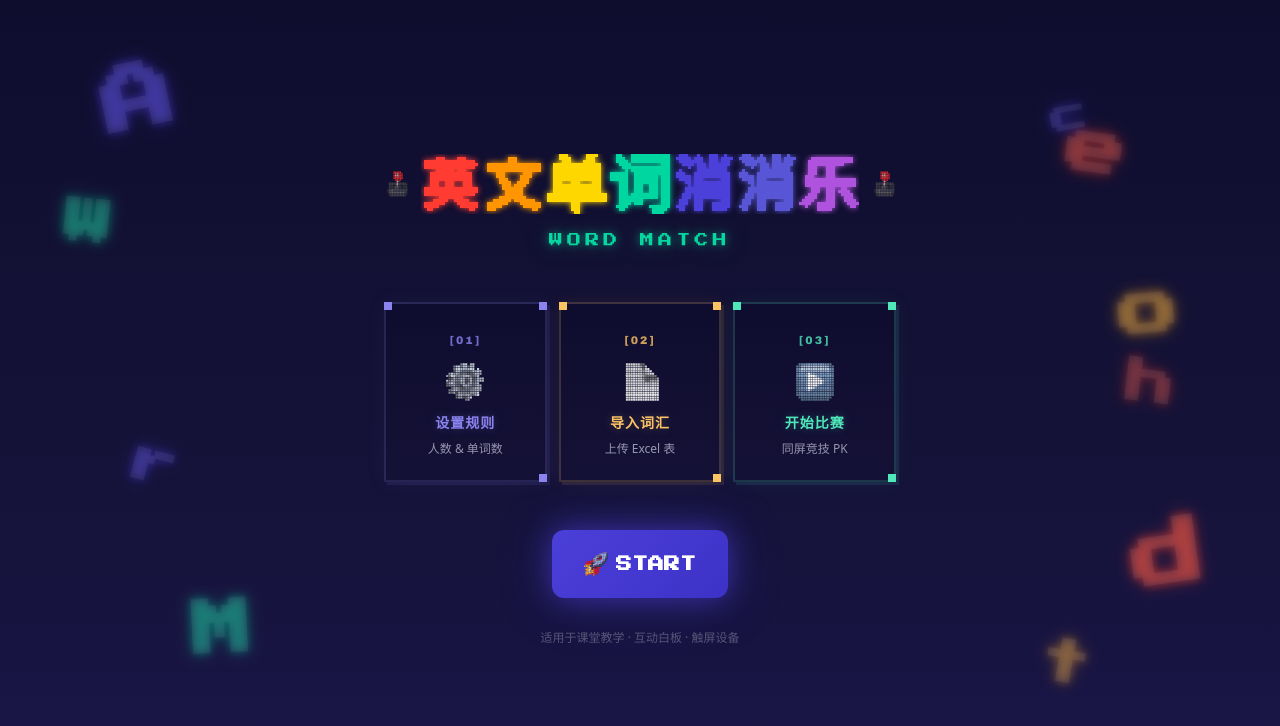
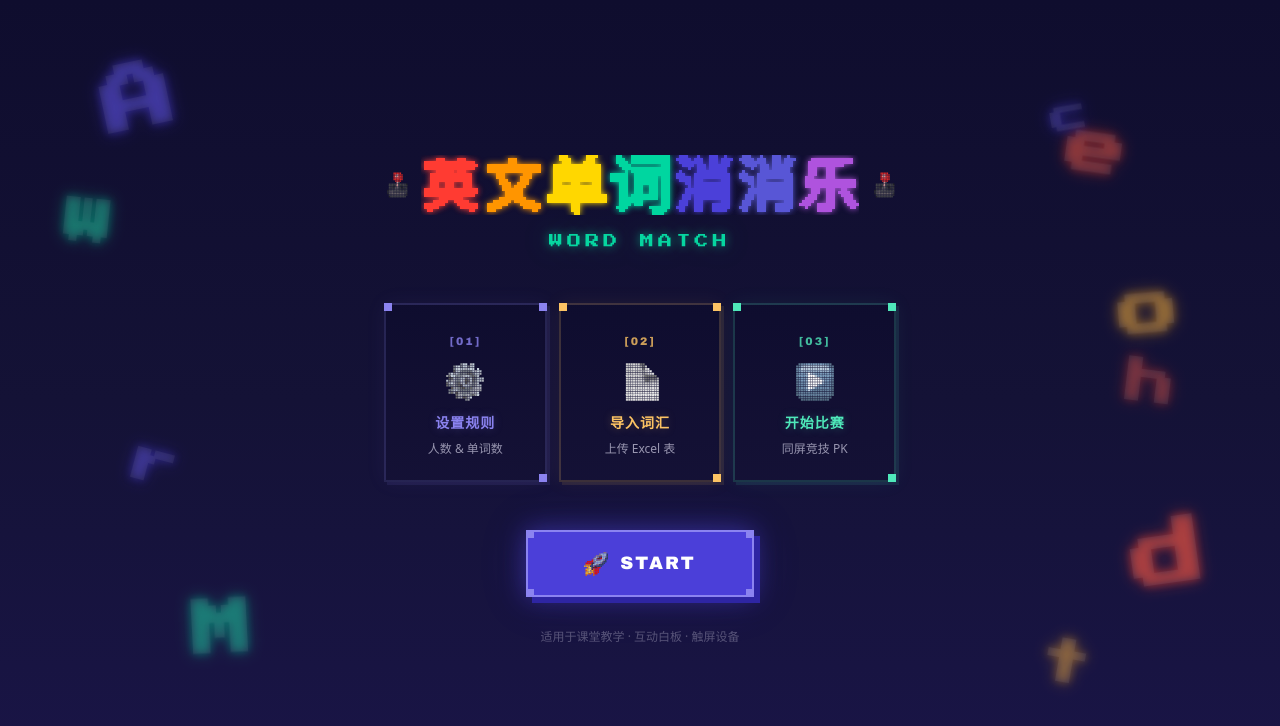
Before and after one commit to mollycai/words-game, a Next.js app: page / in a window 1280 px wide. Shown: the top 726 px of the page. Built offline with nearby package versions, Linux system fonts and the light colour scheme.

Commit message:
feat: pixel-style START button with 3D offset shadow, corner accents, and hover lift

```diff
--- a/src/app/page.tsx
+++ b/src/app/page.tsx
@@ -1,7 +1,6 @@
 'use client'
 
 import Link from 'next/link'
-import Button from '@/components/ui/Button'
 import { PixelText } from '@/components/ui/PixelText'
 import { PixelGear, PixelDoc, PixelPlay, PixelRocket, PixelJoystick } from '@/components/icons'
 
@@ -128,24 +127,39 @@ export default function HomePage() {
           ))}
         </div>
 
-        {/* CTA Button with neon pulse */}
+        {/* CTA Button — pixel arcade style */}
         <Link href="/setup">
-          <Button
-            size="lg"
-            className="text-xl px-14 py-5 rounded-2xl transition-all hover:-translate-y-0.5 animate-neon-pulse"
+          <button
+            className="relative animate-neon-flicker"
             style={{
-              background: 'linear-gradient(135deg, #4B3FD9, #3D32C7)',
-              boxShadow: '0 4px 0 #2E25A3, 0 0 24px rgba(75,63,217,0.5), 0 0 48px rgba(75,63,217,0.2)',
+              display: 'inline-flex', alignItems: 'center', gap: 12,
+              padding: '18px 56px',
+              background: '#4B3FD9',
               color: '#FFF',
-              fontFamily: 'var(--font-press-start), monospace',
-              fontSize: '16px',
+              fontFamily: '"Arial Black", Impact, sans-serif',
+              fontSize: 18, fontWeight: 900, letterSpacing: 2,
+              border: '2px solid #8B83F0',
+              boxShadow: '6px 6px 0 #2E25A3, 0 0 24px rgba(75,63,217,0.5), 0 0 48px rgba(75,63,217,0.2)',
+              cursor: 'pointer',
+              transition: 'transform 0.1s, box-shadow 0.1s',
+            }}
+            onMouseEnter={(e) => {
+              e.currentTarget.style.transform = 'translate(-2px, -2px)'
+              e.currentTarget.style.boxShadow = '8px 8px 0 #2E25A3, 0 0 32px rgba(75,63,217,0.7), 0 0 64px rgba(75,63,217,0.3)'
+            }}
+            onMouseLeave={(e) => {
+              e.currentTarget.style.transform = 'translate(0, 0)'
+              e.currentTarget.style.boxShadow = '6px 6px 0 #2E25A3, 0 0 24px rgba(75,63,217,0.5), 0 0 48px rgba(75,63,217,0.2)'
             }}
           >
-            <span className="flex items-center gap-2">
-              <PixelRocket size={24} />
-              START
-            </span>
-          </Button>
+            {/* Pixel corner accents */}
+            <span style={{ position: 'absolute', top: -2, left: -2, width: 8, height: 8, background: '#8B83F0', display: 'block' }} />
+            <span style={{ position: 'absolute', top: -2, right: -2, width: 8, height: 8, background: '#8B83F0', display: 'block' }} />
+            <span style={{ position: 'absolute', bottom: -2, right: -2, width: 8, height: 8, background: '#8B83F0', display: 'block' }} />
+            <span style={{ position: 'absolute', bottom: -2, left: -2, width: 8, height: 8, background: '#8B83F0', display: 'block' }} />
+            <PixelRocket size={24} />
+            START
+          </button>
         </Link>
 
         {/* Footer */}
```
